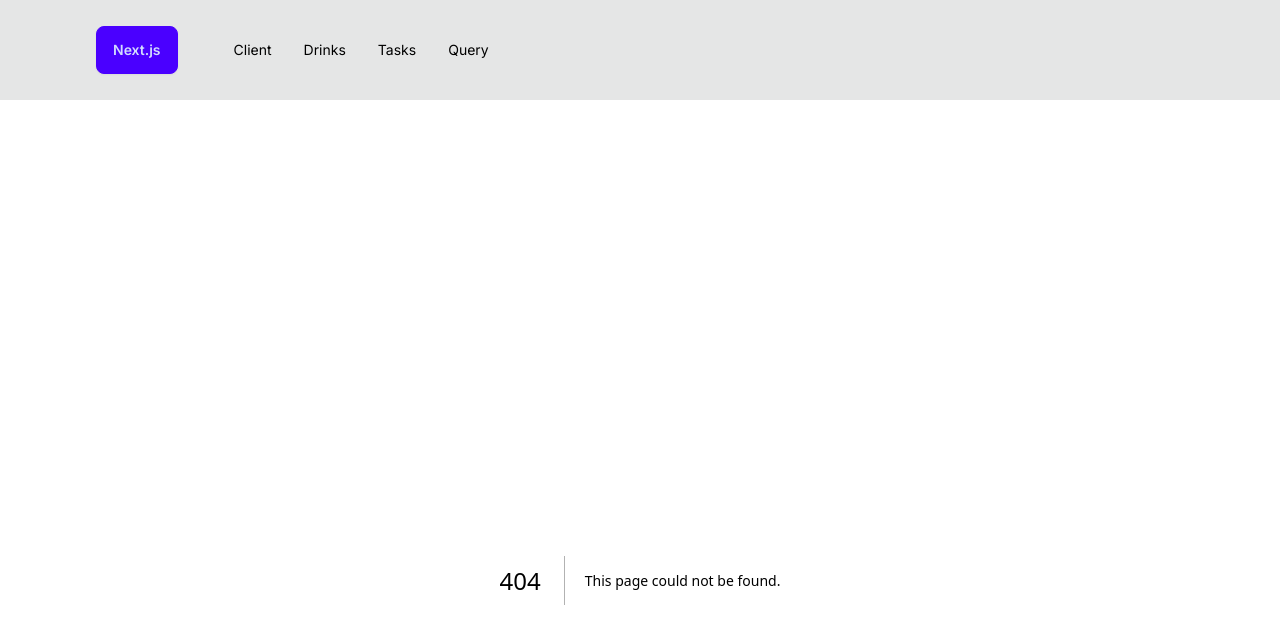
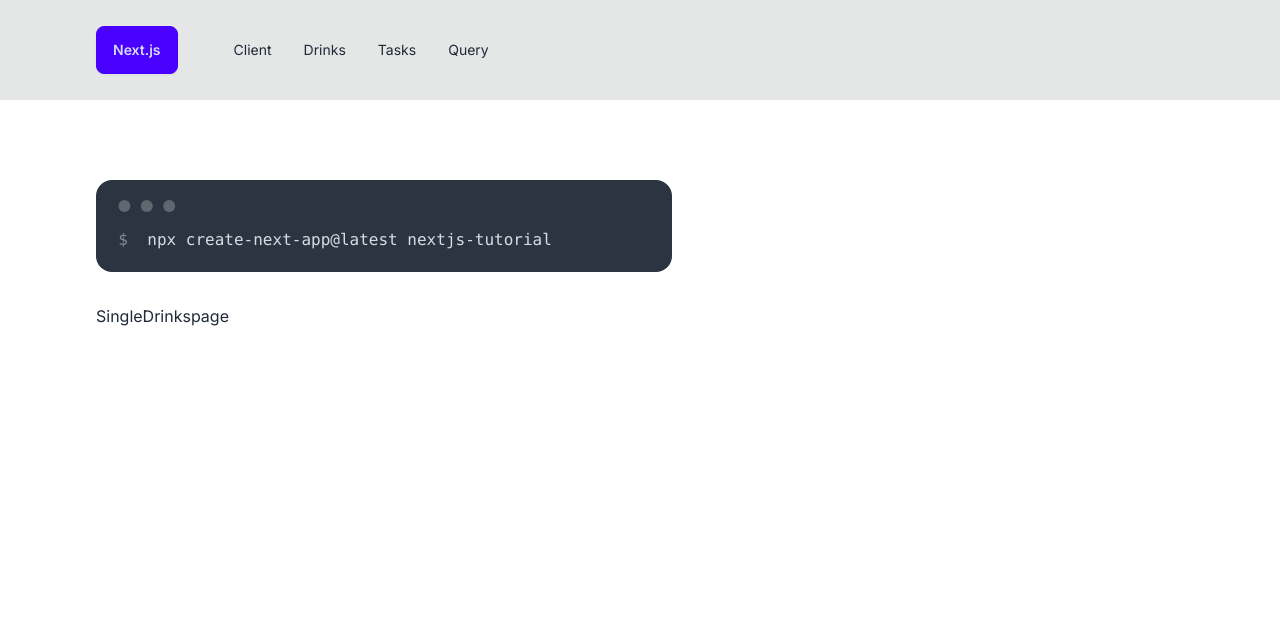
Before and after one commit to Achraftraf/next.js-projet, a Next.js app: page /drinks/1 in a window 1280 px wide. Before the commit this address had no page. Shown: the top 644 px of the page. Built offline with nearby package versions, Linux system fonts and the light colour scheme.

Commit message:
i set up some routes by using the folder id and also i add the params to the function of  the js file that i mad inside the folder

```diff
--- /dev/null
+++ b/app/drinks/[id]/page.js
@@ -0,0 +1,11 @@
+import React from 'react'
+
+const SingleDrinkspage = ({params}) => {
+console.log(params.id)
+console.log(params)
+  return (
+    <div>SingleDrinkspage</div>
+  )
+}
+
+export default SingleDrinkspage
--- a/app/page.js
+++ b/app/page.js
@@ -14,3 +14,6 @@ const HomePage = () => {
 }
 
 export default HomePage
+
+
+// rafce  -> this is for inicial the page
```
